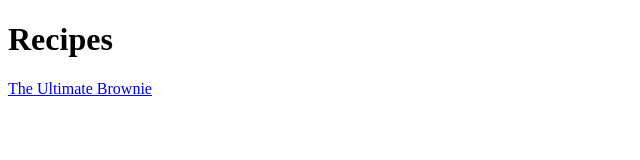
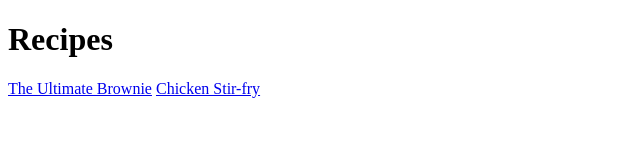
Before and after one commit to KTKarthick006/WEBD-PROJECTS-, a plain HTML site: page Project_1/index.html in a window 1280 px wide. Shown: the whole page, without its empty margins (0-640 px from the left). Drawn offline with Linux system fonts and the light colour scheme.

Commit message:
feat: update link for chicken stir-fry page in index

```diff
--- a/Project_1/index.html
+++ b/Project_1/index.html
@@ -8,5 +8,6 @@
   <body>
     <h1>Recipes</h1>
     <a href="/Project_1/Recipes/brownie.html">The Ultimate Brownie</a>
+    <a href="/Project_1/Recipes/stirfry.html">Chicken Stir-fry</a>
   </body>
 </html>
```
